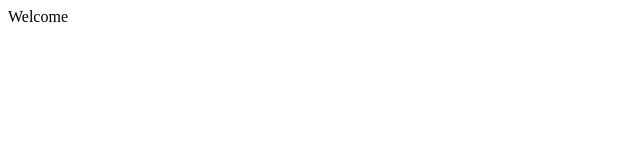
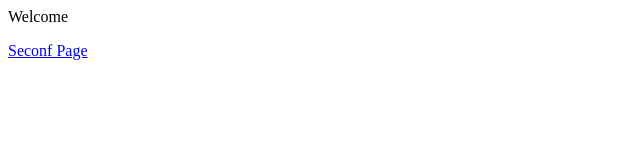
Before and after one commit to preeti2030/sales, a plain HTML site: page index.html in a window 1280 px wide. Shown: the whole page, without its empty margins (0-640 px from the left). Drawn offline with Linux system fonts and the light colour scheme.

Commit message:
Update index.html

```diff
--- a/index.html
+++ b/index.html
@@ -14,4 +14,5 @@
 </script>
   </head>
 <p>Welcome </p>
+  <a href="second.html">Seconf Page </a>
 </html>
```
